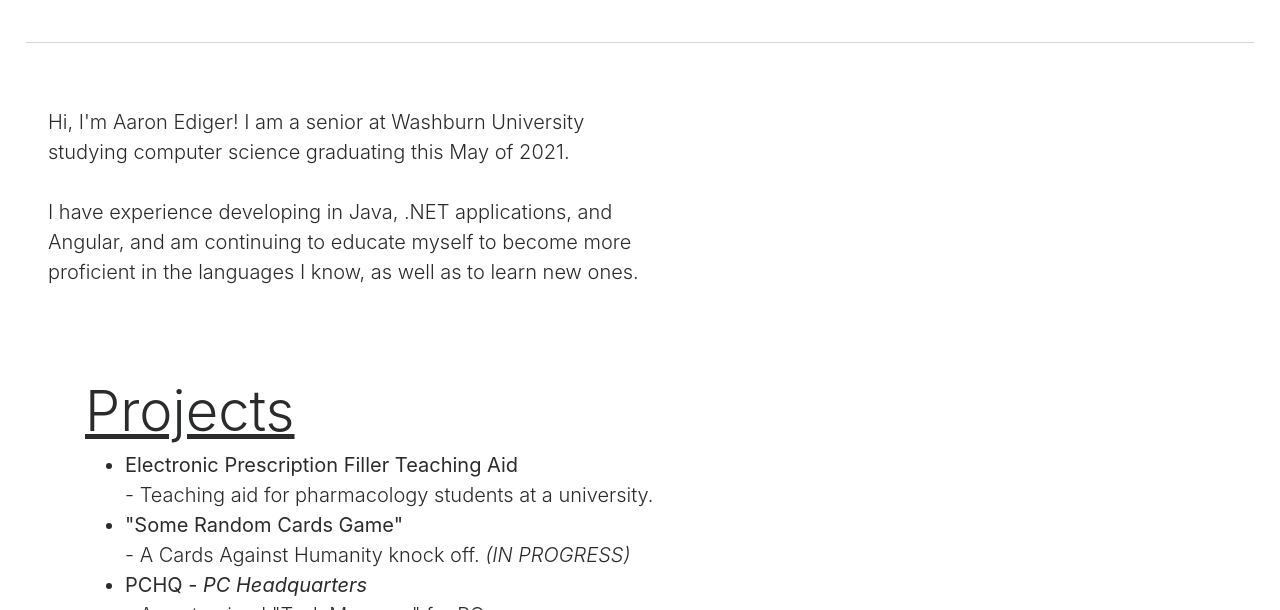
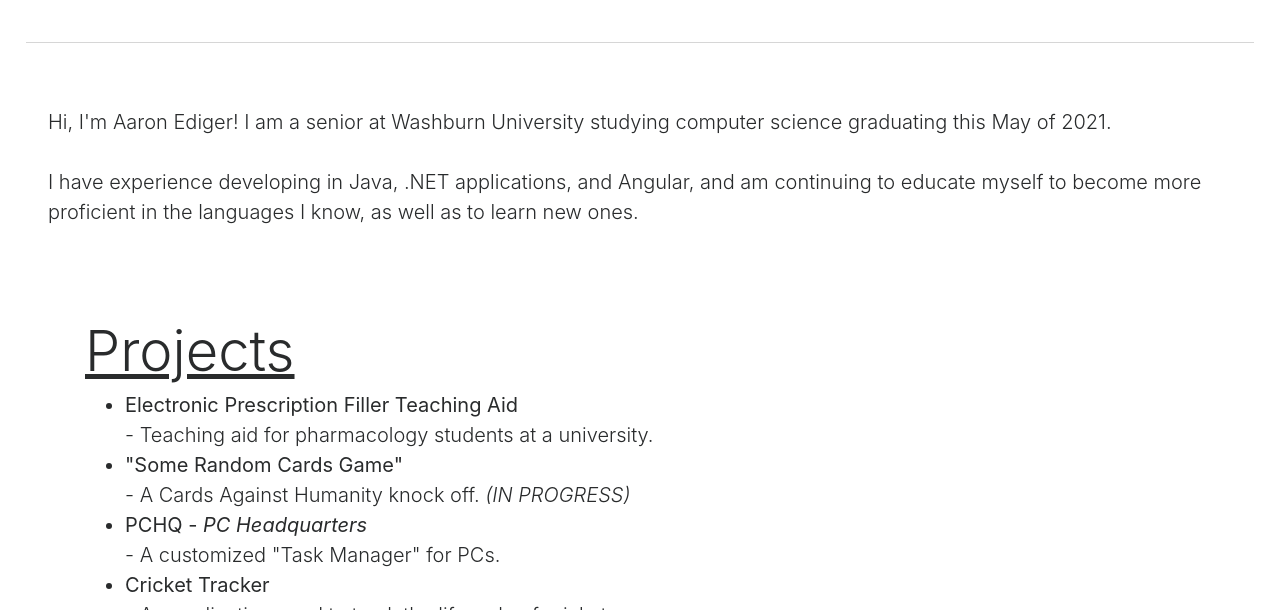
Before and after one commit to aaron9652/PersonalWebsite, a plain HTML site: page AboutMe.html in a window 1280 px wide. Shown: the part 190-800 px from the top of the page. Drawn offline with nearby package versions, Linux system fonts and the light colour scheme.

Commit message:
Update AboutMe.html

```diff
--- a/AboutMe.html
+++ b/AboutMe.html
@@ -20,14 +20,12 @@
 
             <hr>
 
-            <div class="d-flex justify-content-left p-5 text-left h-100">
-                <div class="w-50">
+            <main class="d-flex justify-content-left p-5 text-left">
                 <p class="lead">
                     Hi, I'm Aaron Ediger! I am a senior at Washburn University studying computer science graduating this May of 2021.<br><br>
                     I have experience developing in Java, .NET applications, and Angular, and am continuing to educate myself to become more proficient in the languages I know, as well as to learn new ones.<br><br>
                 </p>
-                </div>
-            </div>
+            </main>
 
             <div class="container  text-left" style="max-width: 1200px;">
                 <div class="row text-nowrap">
```
